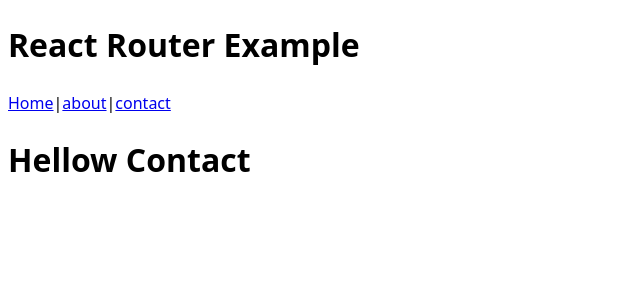
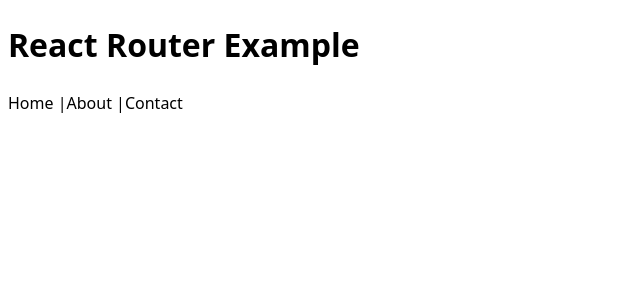
Before and after one commit to sahiba2503/Expenses, a React (Vite) app in the folder expenses/: page / in a window 1280 px wide. Shown: the top 300 px of the page, without its empty margins (0-640 px from the left). Built offline with nearby package versions, Linux system fonts and the light colour scheme.

Commit message:
add function

```diff
--- a/expenses/src/About.jsx
+++ /dev/null
@@ -1,11 +0,0 @@
-
-
-function About() {
-  return (
-    <div>
-      <h1>Hellow Contact </h1>
-    </div>
-  )
-}
-
-export default About
--- a/expenses/src/App.jsx
+++ b/expenses/src/App.jsx
@@ -1,24 +1,28 @@
-// import ExpenseTracker from "./ExpenseTracker";
-import { BrowserRouter, Routes, Route, Link } from "react-router-dom"
-import About from "./About";
-import Contact from "./Contact";
-import Home from "./Home";
 
-function App(){
+
+function App() {
   return (
-    <BrowserRouter>
-    <h1>React Router Example</h1>
-    <nav>
-    <Link to="/">Home</Link>|
-    <Link to="/about">about</Link>|
-    <Link to="/contact">contact</Link>
-    </nav>
-    <Routes>
-      <Route path="/" element={<Home />} />
-       <Route path="/about" element={<About />} />
-        <Route path="/contact" element={<Contact />} />
-    </Routes>
-    </BrowserRouter>
-  )
+   <div>
+      <h1>React Router Example</h1>
+
+      <a onClick={Home}>Home</a> |
+       <a onClick={About}>About</a> |
+        <a onClick={Contact}>Contact</a>
+     </div>
+
+  );
 }
+
+function Home() {
+  return alert("Home function call");
+}
+
+function About() {
+  return alert("About function call");
+}
+
+function Contact() {
+  return alert("Contact function call");;
+}
+
 export default App;
--- a/expenses/src/Contact.jsx
+++ /dev/null
@@ -1,11 +0,0 @@
-
-
-function Contact() {
-  return (
-    <div>
-      <h1>Hellow Contact </h1>
-    </div>
-  )
-}
-
-export default Contact
--- a/expenses/src/Home.jsx
+++ /dev/null
@@ -1,11 +0,0 @@
-
-
-function Home() {
-  return (
-    <div>
-      <h1>Hellow Contact </h1>
-    </div>
-  )
-}
-
-export default Home
```
